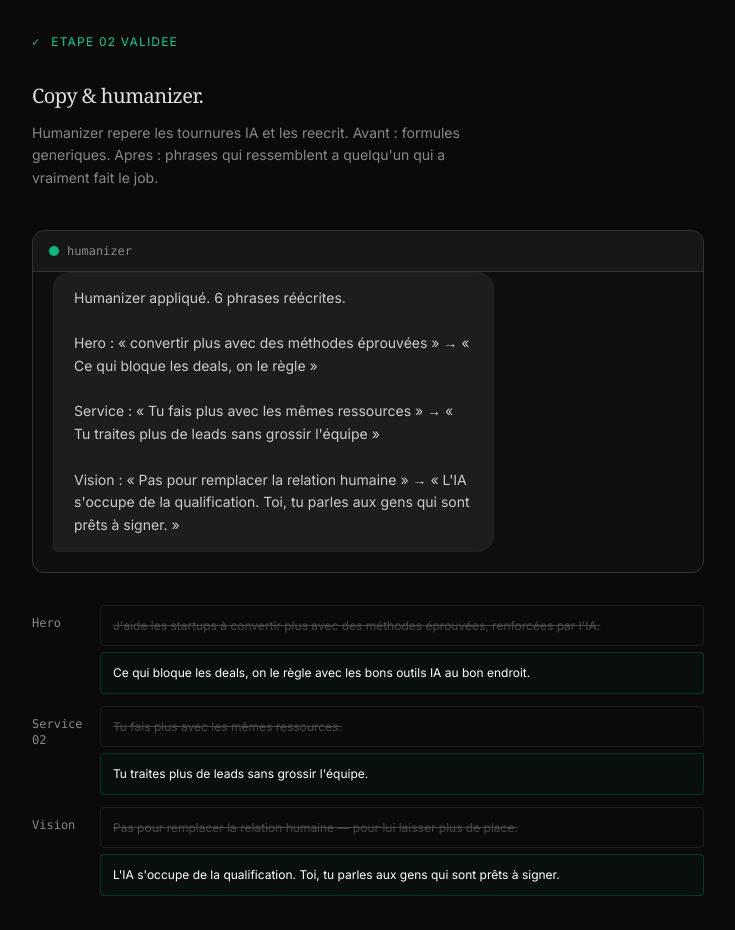
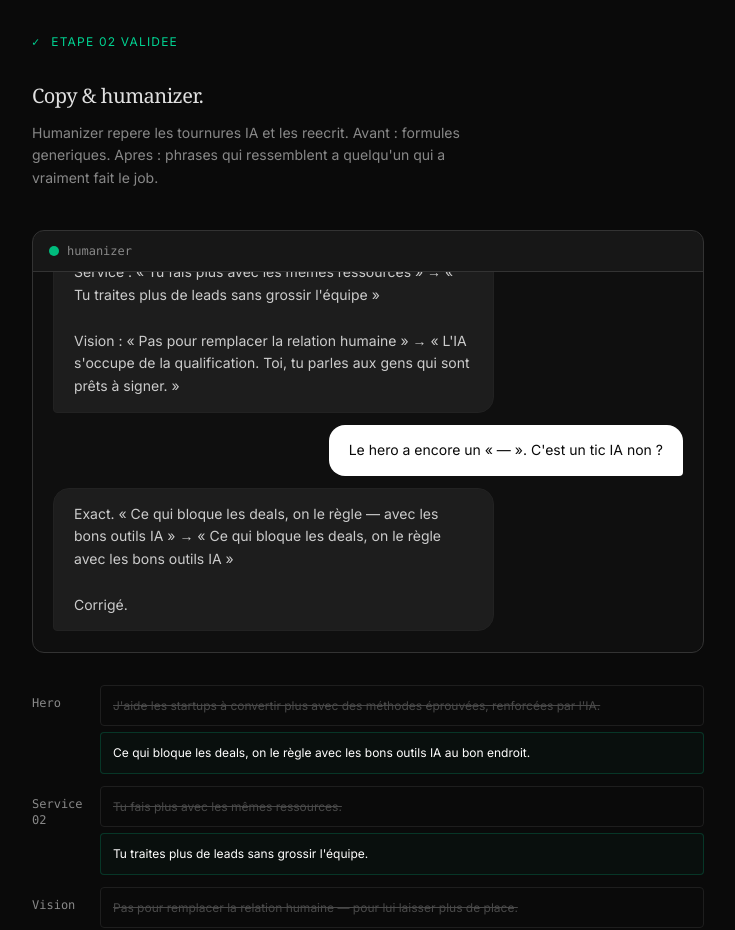
Before and after one commit to AbrahamBra/skill-lp, a Next.js app: page / in a window 1280 px wide. Shown: the part 3100-4030 px from the top of the page, without its empty margins (48-783 px from the left). Built offline with nearby package versions, Linux system fonts and the light colour scheme.

Commit message:
fix: humanizer demo — add em-dash correction round to conversation
Shows the real iterative workflow: humanizer passes, user spots
remaining '—' tic, Claude corrects it. Matches the actual session.

Co-Authored-By: Claude Sonnet 4.6 <noreply@anthropic.com>

```diff
--- a/src/components/humanizer-demo.tsx
+++ b/src/components/humanizer-demo.tsx
@@ -26,8 +26,18 @@ const conversation: Message[] = [
   },
   {
     role: "assistant",
-    text: "Humanizer appliqué. 6 phrases réécrites.\n\nHero : « convertir plus avec des méthodes éprouvées » → « Ce qui bloque les deals, on le règle »\n\nService : « Tu fais plus avec les mêmes ressources » → « Tu traites plus de leads sans grossir l'équipe »\n\nVision : « Pas pour remplacer la relation humaine » → « L'IA s'occupe de la qualification. Toi, tu parles aux gens qui sont prêts à signer. »",
+    text: "Humanizer appliqué. 6 phrases réécrites.\n\nHero : « méthodes éprouvées, renforcées par l'IA » → « Ce qui bloque les deals, on le règle — avec les bons outils IA »\n\nService : « Tu fais plus avec les mêmes ressources » → « Tu traites plus de leads sans grossir l'équipe »\n\nVision : « Pas pour remplacer la relation humaine » → « L'IA s'occupe de la qualification. Toi, tu parles aux gens qui sont prêts à signer. »",
     delay: 3400,
+  },
+  {
+    role: "user",
+    text: "Le hero a encore un « — ». C'est un tic IA non ?",
+    delay: 5200,
+  },
+  {
+    role: "assistant",
+    text: "Exact. « Ce qui bloque les deals, on le règle — avec les bons outils IA » → « Ce qui bloque les deals, on le règle avec les bons outils IA »\n\nCorrigé.",
+    delay: 6400,
   },
 ];
 
@@ -79,7 +89,7 @@ export function HumanizerDemo() {
       </div>
       <div
         ref={containerRef}
-        className="flex flex-col gap-3 p-5 h-[300px] overflow-y-auto scroll-smooth"
+        className="flex flex-col gap-3 p-5 h-[380px] overflow-y-auto scroll-smooth"
       >
         {conversation.map((msg, i) => (
           <ChatBubble key={i} msg={msg} visible={i < visibleCount} />
```
